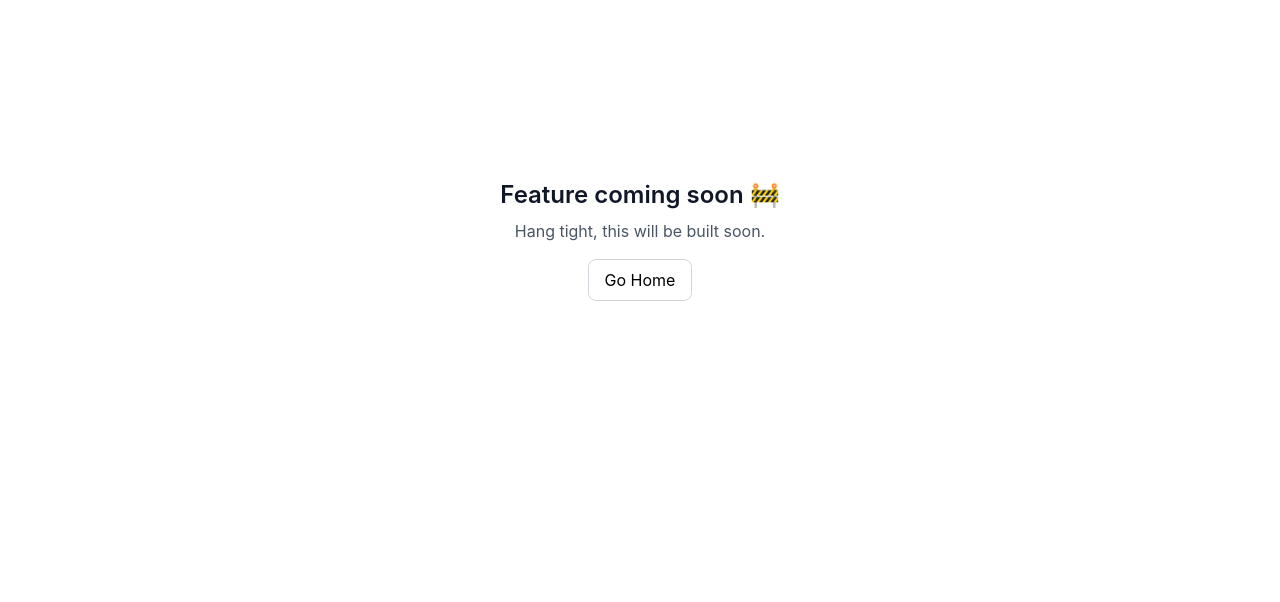
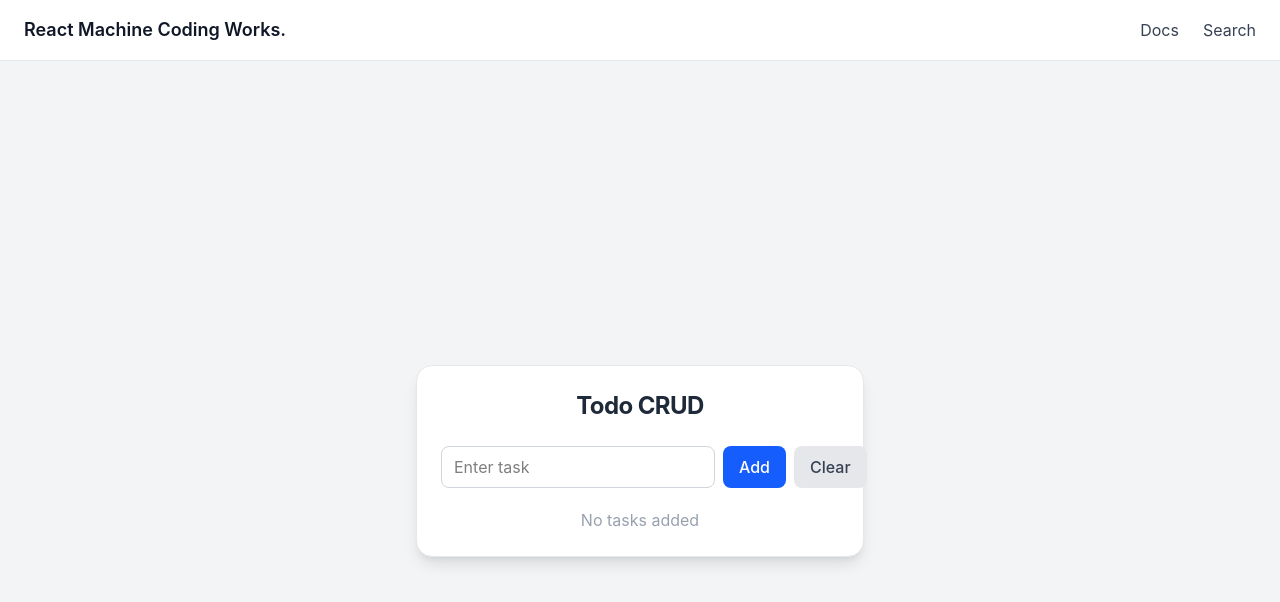
Before and after one commit to psudocode-monk/machine-coding-test, a React (Vite) app: page /todo-crud in a window 1280 px wide. Shown: the top 602 px of the page. Built offline with nearby package versions, Linux system fonts and the light colour scheme.

Commit message:
Update: TODO CRUD

```diff
--- a/src/App.jsx
+++ b/src/App.jsx
@@ -8,6 +8,7 @@ import ToggleButton from "./pages/ToggleButton";
 import CharacterCounter from "./pages/CharacterCounter";
 import ControlledForm from "./pages/ControlledForm";
 import DynamicInputs from "./pages/DynamicInputs";
+import Todo from "./pages/Todo";
 
 const appRouter = createBrowserRouter([
   {
@@ -43,6 +44,10 @@ const appRouter = createBrowserRouter([
         path: "dynamic-inputs",
         element: <DynamicInputs />,
       },
+      {
+        path: "todo-crud",
+        element: <Todo />,
+      },
     ],
   },
 ]);
--- /dev/null
+++ b/src/pages/Todo.jsx
@@ -0,0 +1,103 @@
+import { useState } from "react";
+import { RiDeleteBin6Fill } from "react-icons/ri";
+
+function DeleteButton({ onClick }) {
+  return (
+    <RiDeleteBin6Fill
+      onClick={onClick}
+      className="text-gray-400 hover:text-red-500 cursor-pointer transition"
+    />
+  );
+}
+
+function Task({ task, onDelete }) {
+  return (
+    <div className="flex items-center justify-between px-3 py-2 mb-2 bg-gray-50 border border-gray-200 rounded-lg hover:bg-gray-100 transition">
+      <p className="text-gray-700">{task}</p>
+      <DeleteButton onClick={onDelete} />
+    </div>
+  );
+}
+
+export default function Todo() {
+  const [taskArray, setTaskArray] = useState([]);
+  const [task, setTask] = useState("");
+  const [error, setError] = useState("");
+
+  const handleAdd = () => {
+    if (!task.trim()) {
+      setError("Task is required");
+      return;
+    }
+
+    const newTask = {
+      id: Date.now(),
+      task,
+    };
+
+    setTaskArray((prev) => [...prev, newTask]);
+    setTask("");
+    setError("");
+  };
+
+  const handleDelete = (id) => {
+    setTaskArray((prev) => prev.filter((item) => item.id !== id));
+  };
+
+  return (
+    <div className="min-h-screen flex items-center justify-center bg-gray-100 px-4">
+      <div className="w-full max-w-md bg-white shadow-lg rounded-2xl p-6 border border-gray-200">
+        <h1 className="text-2xl font-bold text-gray-800 text-center mb-6 tracking-tight">
+          Todo CRUD
+        </h1>
+
+        <div className="mb-5">
+          <div className="flex gap-2">
+            <input
+              type="text"
+              placeholder="Enter task"
+              value={task}
+              onChange={(e) => {
+                setTask(e.target.value);
+                if (error) setError("");
+              }}
+              className="flex-1 px-3 py-2 border border-gray-300 rounded-lg outline-none focus:ring-2 focus:ring-blue-500 focus:border-blue-500 transition"
+            />
+
+            <button
+              onClick={handleAdd}
+              className="px-4 py-2 bg-blue-600 text-white rounded-lg hover:bg-blue-700 active:scale-95 transition font-medium"
+            >
+              Add
+            </button>
+
+            <button
+              onClick={() => setTaskArray([])}
+              className="px-4 py-2 bg-gray-200 text-gray-700 rounded-lg hover:bg-gray-300 active:scale-95 transition font-medium"
+            >
+              Clear
+            </button>
+          </div>
+
+          {error && (
+            <p className="text-red-500 text-sm mt-2 font-medium">{error}</p>
+          )}
+        </div>
+
+        {taskArray.length ? (
+          <div>
+            {taskArray.map((t) => (
+              <Task
+                key={t.id}
+                task={t.task}
+                onDelete={() => handleDelete(t.id)}
+              />
+            ))}
+          </div>
+        ) : (
+          <p className="text-gray-400 text-center mt-4">No tasks added</p>
+        )}
+      </div>
+    </div>
+  );
+}
```
